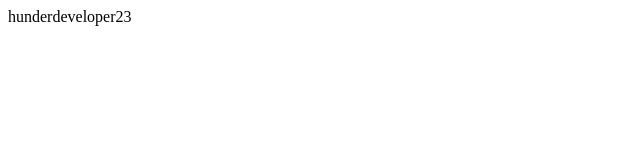
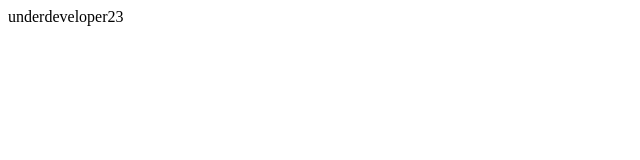
Before and after one commit to h4ckt0p3/h4ckt0p3.github.io, a plain HTML site: page index.html in a window 1280 px wide. Shown: the full height of the page, 0-640 px from the left. Drawn offline with Linux system fonts and the light colour scheme.

Commit message:
Update index.html

```diff
--- a/index.html
+++ b/index.html
@@ -3,7 +3,7 @@
   <title>underdeveloper23.</title>
 </head>
 <body>
-  hunderdeveloper23
+  underdeveloper23
   <script>
     /* if (location.href.toLowerCase().indexOf('hacktopiealgoridom.com') === -1) {
       location.replace('https://www.hacktopiealgoridom.com');
```
